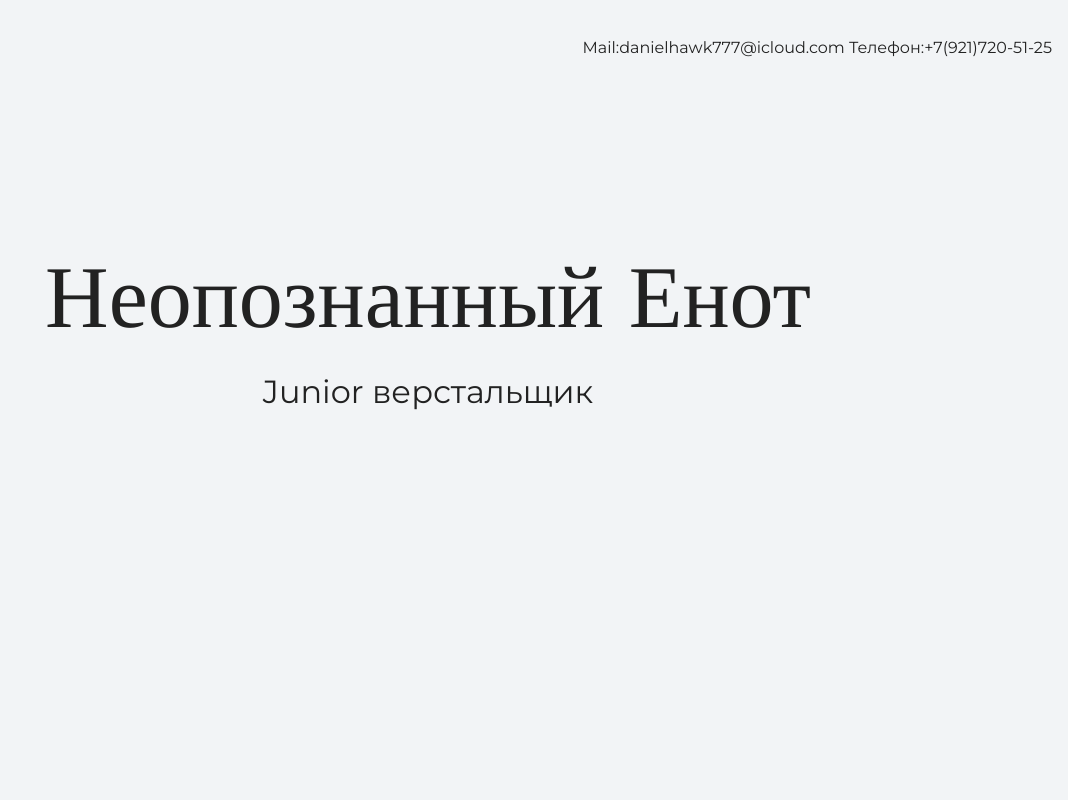
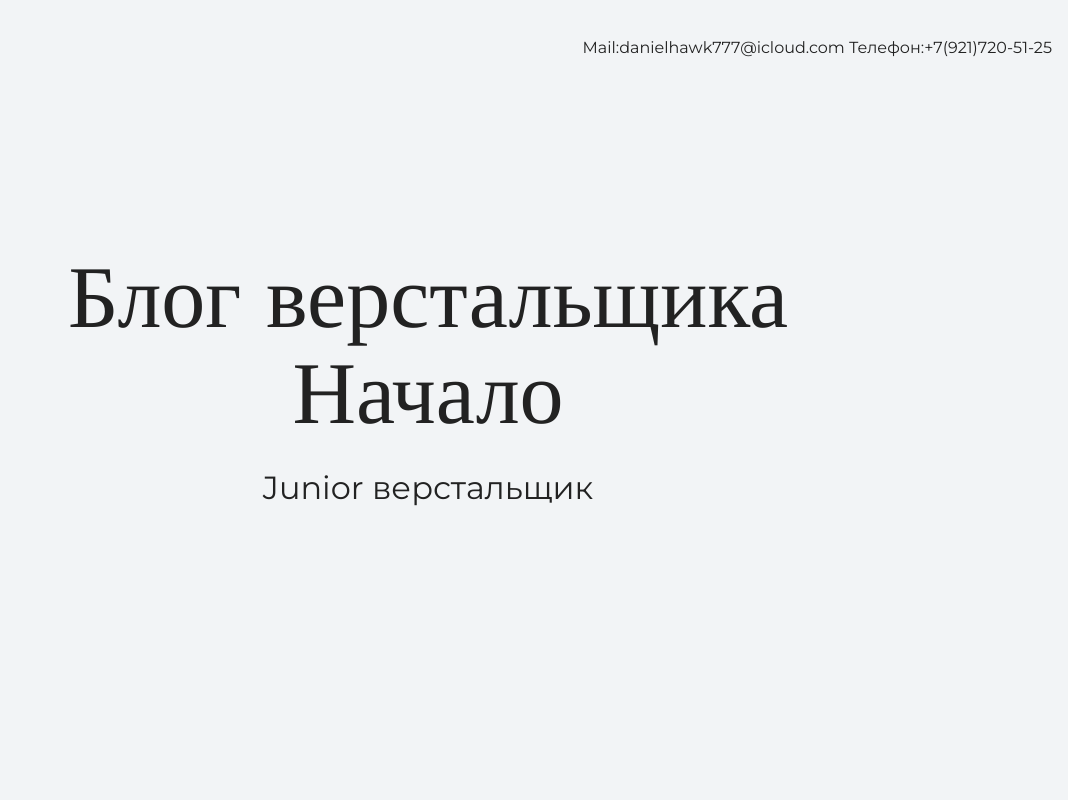
Before and after one commit to DanielHawks/site_about_me, a plain HTML site: page index.html in a window 1280 px wide. Shown: the top 800 px of the page, without its empty margins (212-1280 px from the left). Drawn offline with nearby package versions, Linux system fonts and the light colour scheme.

Commit message:
Изменения названия на главной странице

```diff
--- a/index.html
+++ b/index.html
@@ -16,7 +16,7 @@
 
     <section class="hero-image">
     	<div class="container">
-	      <h1 class="heading">Неопознанный Енот</h1>
+	      <h1 class="heading">Блог верстальщика<br>Начало</h1>
 	      <p>Junior верстальщик</p>
     	</div>
     </section>
```
